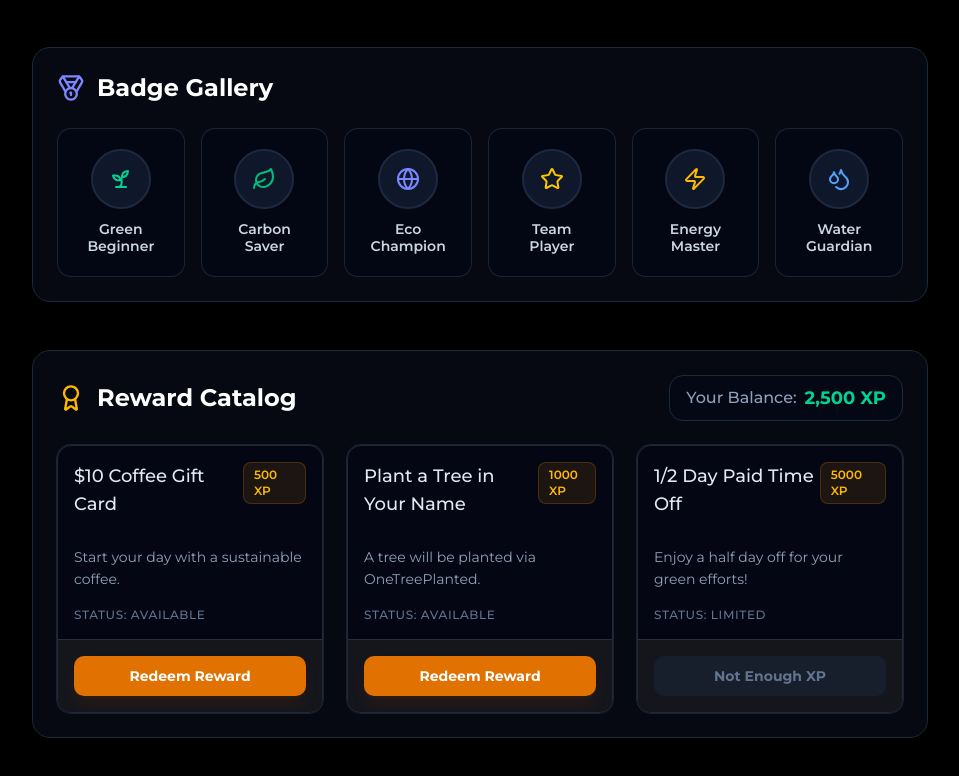
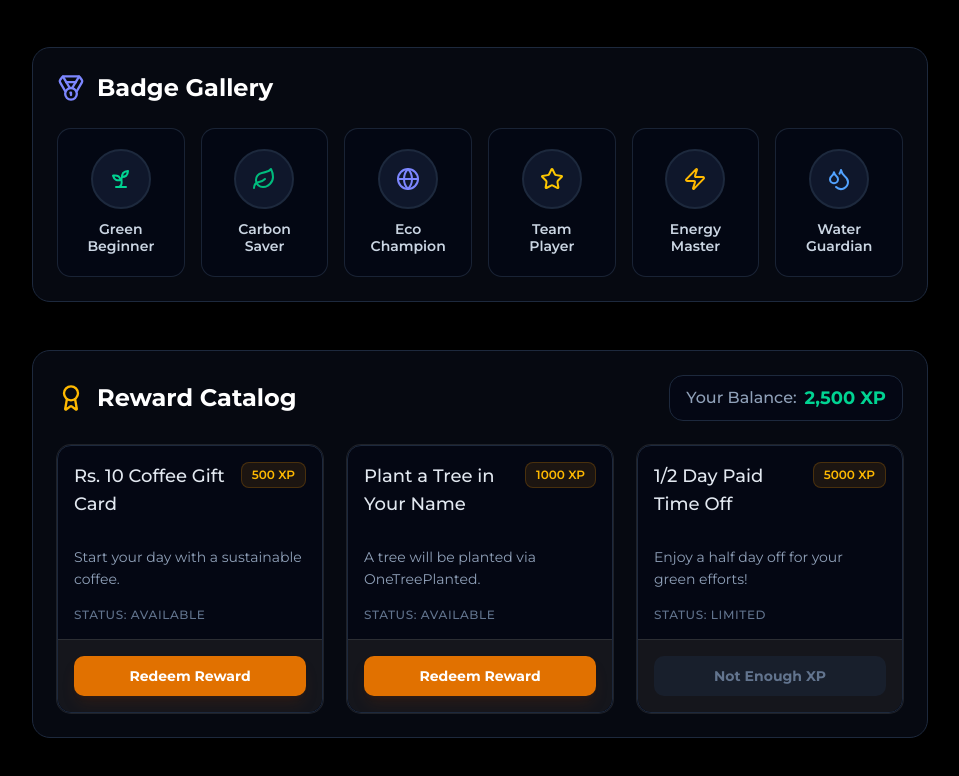
Before and after one commit to Mukilan-s18/Ecosphere-Management-Platform, a Next.js app: page /gamification in a window 1280 px wide. Shown: the part 1235-2011 px from the top of the page, without its empty margins (288-1247 px from the left). Built offline with nearby package versions, Linux system fonts and the light colour scheme; no server answers; the database is empty.

Commit message:
feat(ui): UI Tweaks: Reward card layout, currency formatting, and banner removal

```diff
--- a/app/gamification/page.tsx
+++ b/app/gamification/page.tsx
@@ -302,27 +302,27 @@ export default function GamificationPage() {
 
         <div className="grid grid-cols-1 md:grid-cols-2 lg:grid-cols-3 gap-6">
           {[
-            { id: 1, name: "$10 Coffee Gift Card", cost: 500, stock: "Available", desc: "Start your day with a sustainable coffee." },
+            { id: 1, name: "Rs. 10 Coffee Gift Card", cost: 500, stock: "Available", desc: "Start your day with a sustainable coffee." },
             { id: 2, name: "Plant a Tree in Your Name", cost: 1000, stock: "Available", desc: "A tree will be planted via OneTreePlanted." },
             { id: 3, name: "1/2 Day Paid Time Off", cost: 5000, stock: "Limited", desc: "Enjoy a half day off for your green efforts!" },
           ].map((reward) => {
             const canAfford = userXp >= reward.cost;
 
             return (
-              <Card key={reward.id} className="bg-slate-950/40 border border-slate-800 hover:border-amber-500/30 transition-all">
+              <Card key={reward.id} className="flex flex-col h-full bg-slate-950/40 border border-slate-800 hover:border-amber-500/30 transition-all">
                 <CardHeader className="pb-3">
-                  <div className="flex justify-between items-start">
+                  <div className="flex justify-between items-start gap-2">
                     <CardTitle className="text-lg text-slate-200">{reward.name}</CardTitle>
-                    <span className="px-2.5 py-1 text-xs font-semibold rounded-md bg-amber-500/10 text-amber-400 border border-amber-500/20">
+                    <span className="shrink-0 px-2.5 py-1 text-xs font-semibold rounded-md bg-amber-500/10 text-amber-400 border border-amber-500/20">
                       {reward.cost} XP
                     </span>
                   </div>
                 </CardHeader>
-                <CardContent className="space-y-4">
+                <CardContent className="space-y-4 flex-1">
                   <p className="text-sm text-slate-400 leading-relaxed">{reward.desc}</p>
                   <p className="text-xs text-slate-500 font-medium uppercase tracking-wider">Status: {reward.stock}</p>
                 </CardContent>
-                <CardFooter>
+                <CardFooter className="mt-auto">
                   <button
                     onClick={() => handleRedeem(reward.cost, reward.name)}
                     disabled={!canAfford}
--- a/app/social/page.tsx
+++ b/app/social/page.tsx
@@ -69,12 +69,7 @@ export default function SocialPage() {
         </div>
       </div>
 
-      {isOffline && (
-        <div className="flex items-center gap-2 rounded-lg border border-yellow-500/30 bg-yellow-500/10 px-4 py-2 text-sm text-yellow-400 mb-6">
-          <AlertCircle className="w-4 h-4 shrink-0" />
-          Using demo data — live database temporarily unavailable.
-        </div>
-      )}
+
 
       {/* Workforce & Culture Metrics */}
       <div className="grid gap-6 md:grid-cols-2 mb-8">
```
